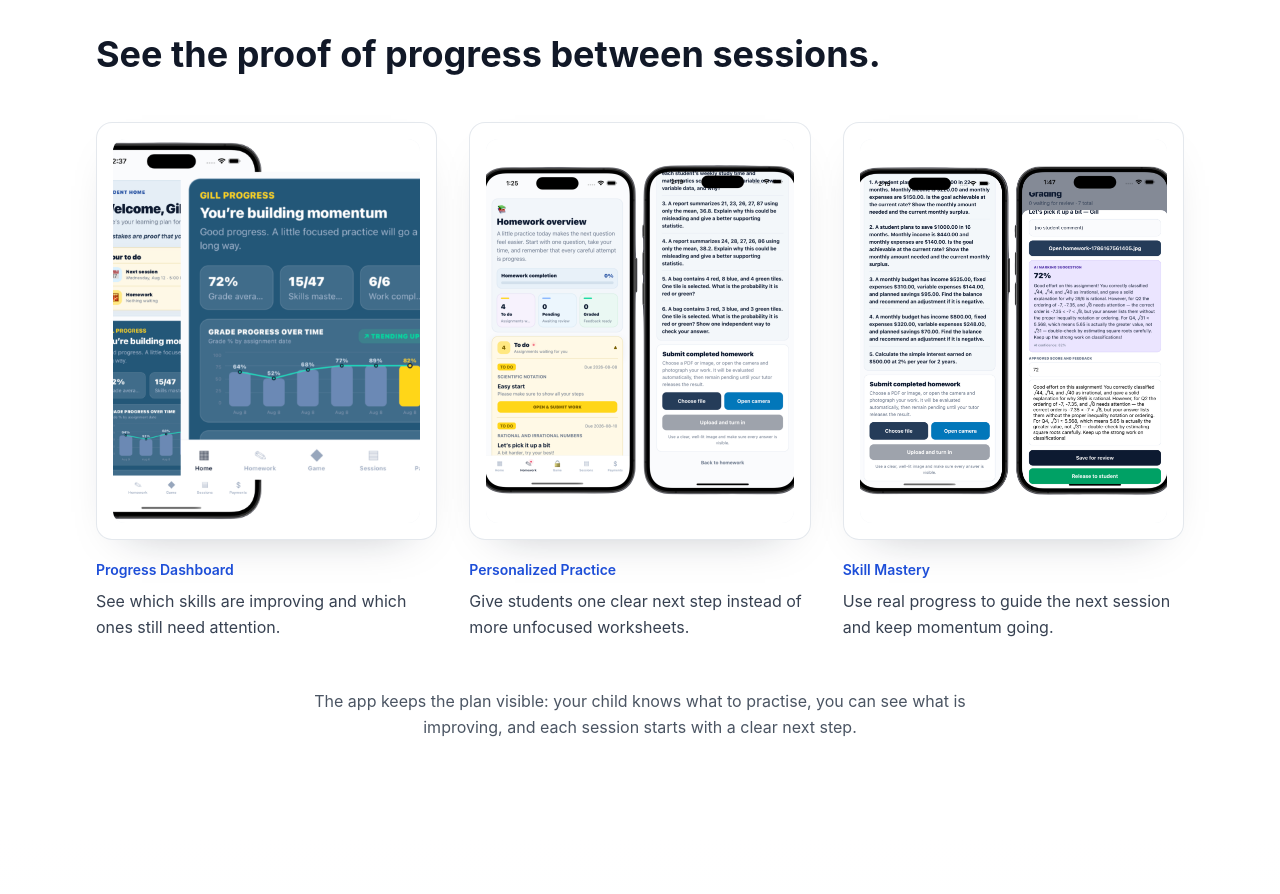
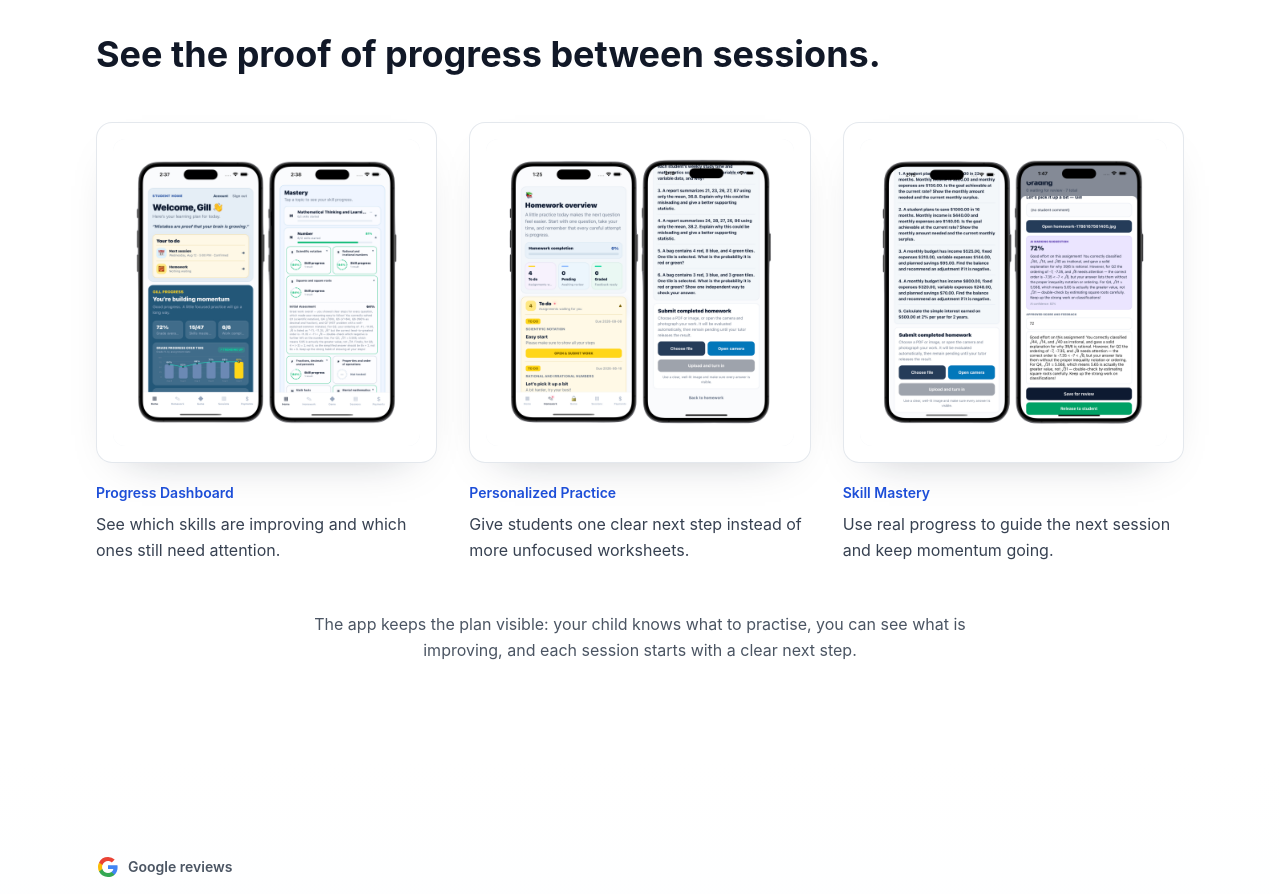
Before and after one commit to karypelly/landing, a React (Vite) app: page / in a window 1280 px wide. Shown: the part 2360-3254 px from the top of the page. Built offline with nearby package versions, Linux system fonts and the light colour scheme.

Commit message:
Use square app screenshot cards

```diff
--- a/App.jsx
+++ b/App.jsx
@@ -892,7 +892,7 @@ const Landing = () => {
             ].map((item, i) => (
               <div key={item.label} className="space-y-5">
                 <div className="premium-card overflow-hidden rounded-2xl bg-gradient-to-b from-blue-50 to-white p-4">
-                  <div className="overflow-hidden rounded-xl bg-slate-100 aspect-[4/5]">
+                  <div className="overflow-hidden rounded-xl bg-slate-100 aspect-square">
                     <img
                       src={item.image}
                       alt={`${item.label} app screenshot`}
```
Also changed, not shown: assets/images/app/app screenshot 1.png.
